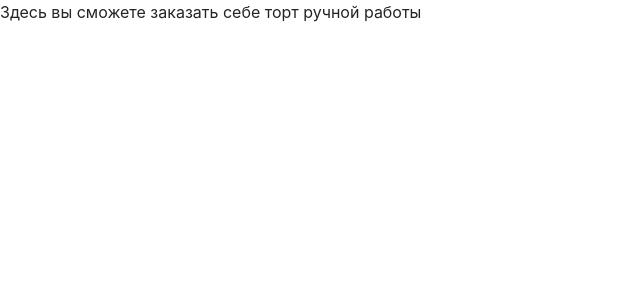
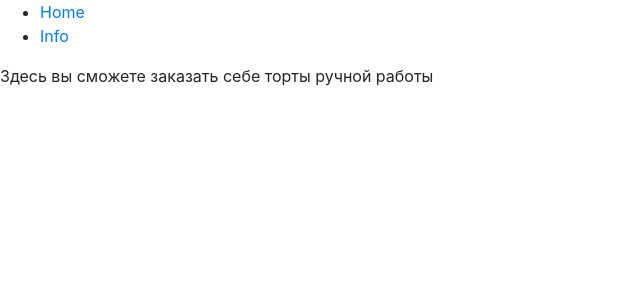
Before and after one commit to ThisIsCreativ/cakes-and-pies, a React (Create React App) app: page / in a window 1280 px wide. Shown: the top 300 px of the page, without its empty margins (0-640 px from the left). Built offline with nearby package versions, Linux system fonts and the light colour scheme.

Commit message:
Added basic router

```diff
--- a/package.json
+++ b/package.json
@@ -12,6 +12,7 @@
     "@types/react": "^16.9.44",
     "@types/react-dom": "^16.9.8",
     "@types/react-redux": "^7.1.9",
+    "@types/react-router-dom": "^5.1.7",
     "bootstrap": "^4.5.2",
     "moment": "^2.27.0",
     "node-sass": "^4.14.1",
@@ -20,11 +21,11 @@
     "react-intl": "^5.4.6",
     "react-intl-translations-manager": "^5.0.3",
     "react-redux": "^7.2.1",
+    "react-router-dom": "^5.2.0",
     "react-scripts": "3.4.1",
     "typescript": "^3.7.5"
   },
   "scripts": {
-    "intl": "node ./translationManager.js",
     "start": "react-scripts start",
     "build": "react-scripts build",
     "test": "react-scripts test"
--- a/src/App.tsx
+++ b/src/App.tsx
@@ -2,21 +2,42 @@ import React from 'react';
 import './scss/app.scss';
 import 'bootstrap/dist/css/bootstrap.min.css';
 import './css/app.css';
-import { FormattedMessage } from 'react-intl';
+import {
+  BrowserRouter as Router,
+  Switch,
+  Route,
+  Link
+} from "react-router-dom";
+import Root from './components/root/Root';
+import Info from './components/info/Info';
 
 interface AppProps {
 
 }
 export default class App extends React.PureComponent<AppProps>{
   render() {
-    return (
-      <div>
-        <FormattedMessage
-          id="APP_GREETING"
-          description="Greeting to welcome the user to the app"
-          defaultMessage="Here you will be able to get yourself handmade cake"
-        />
-      </div>
-    );
+    return <Router>
+    <div>
+      <nav>
+        <ul>
+          <li>
+            <Link to="/">Home</Link>
+          </li>
+          <li>
+            <Link to="/info">Info</Link>
+          </li>
+        </ul>
+      </nav>
+
+      <Switch>
+        <Route path="/info">
+          <Info />
+        </Route>
+        <Route path="/">
+          <Root />
+        </Route>
+      </Switch>
+    </div>
+  </Router>;
   }
 };
--- /dev/null
+++ b/src/components/info/Info.tsx
@@ -0,0 +1,10 @@
+import React from "react";
+import { FormattedMessage } from 'react-intl';
+
+export default class Info extends React.PureComponent {
+    render() {
+        return <div>
+            Здесь будет инфо
+        </div>
+    }
+}
--- /dev/null
+++ b/src/components/root/Root.tsx
@@ -0,0 +1,14 @@
+import React from "react";
+import { FormattedMessage } from 'react-intl';
+
+export default class Root extends React.PureComponent {
+    render() {
+        return <div>
+            <FormattedMessage
+                id="APP_GREETING"
+                description="Greeting to welcome the user to the app"
+                defaultMessage="Here you will be able to get yourself handmade cake"
+            />
+        </div>
+    }
+}
--- a/src/messages/ru.json
+++ b/src/messages/ru.json
@@ -1,3 +1,3 @@
 {
-    "APP_GREETING":"Здесь вы сможете заказать себе торт ручной работы"
+    "APP_GREETING": "Здесь вы сможете заказать себе торты ручной работы"
 }
```
Also changed, not shown: src/messages/defaultMessages.json (+10 -0 lines), 1 other file (tests, documents, lock files or other folders).
